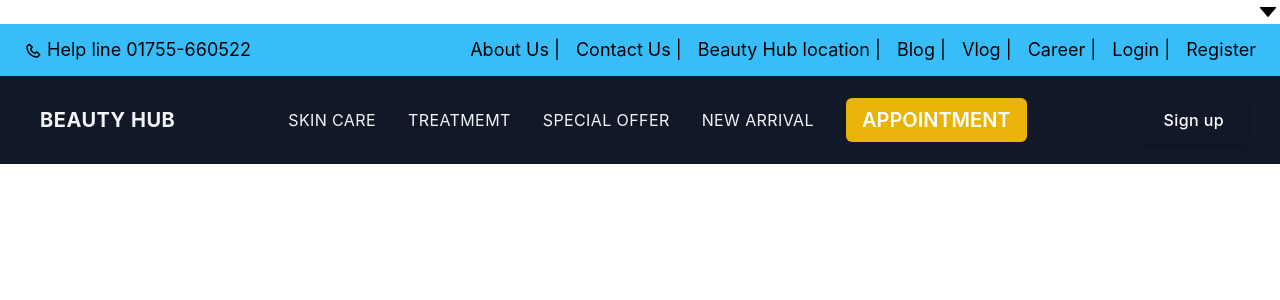
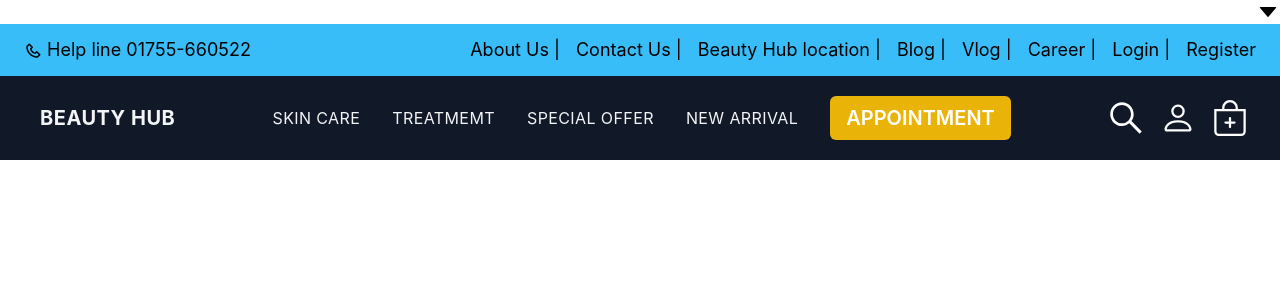
Before and after one commit to summenurfatema/beauty-hub, a React (Create React App) app: page / in a window 1280 px wide. Shown: the top 300 px of the page. Built offline with nearby package versions, Linux system fonts and the light colour scheme.

Commit message:
navbar edited

```diff
--- a/src/pages/NavBar/NavBar.js
+++ b/src/pages/NavBar/NavBar.js
@@ -1,6 +1,8 @@
 import { useState } from "react";
 import Download from "../Download/Download";
 import TopNav from "../TopNav/TopNav";
+import { FaSistrix } from 'react-icons/fa'
+import { BsPerson, BsBagPlus } from 'react-icons/bs'
 
 
 const NavBar = () => {
@@ -65,16 +67,15 @@ const NavBar = () => {
 
                             </ul>
 
-                            <ul class="flex items-center hidden space-x-8 lg:flex">
+                            <ul class="flex items-center hidden space-x-4 lg:flex">
                                 <li>
-                                    <a
-                                        href="/"
-                                        class="inline-flex items-center justify-center h-12 px-6 font-medium tracking-wide text-white transition duration-200 rounded shadow-md bg-deep-purple-accent-400 hover:bg-deep-purple-accent-700 focus:shadow-outline focus:outline-none"
-                                        aria-label="Sign up"
-                                        title="Sign up"
-                                    >
-                                        Sign up
-                                    </a>
+                                    <FaSistrix className="text-4xl text-white" />
+                                </li>
+                                <li>
+                                    <BsPerson className="text-4xl text-white" />
+                                </li>
+                                <li>
+                                    <BsBagPlus className="text-4xl text-white" />
                                 </li>
                             </ul>
                             <div class="lg:hidden">
```
